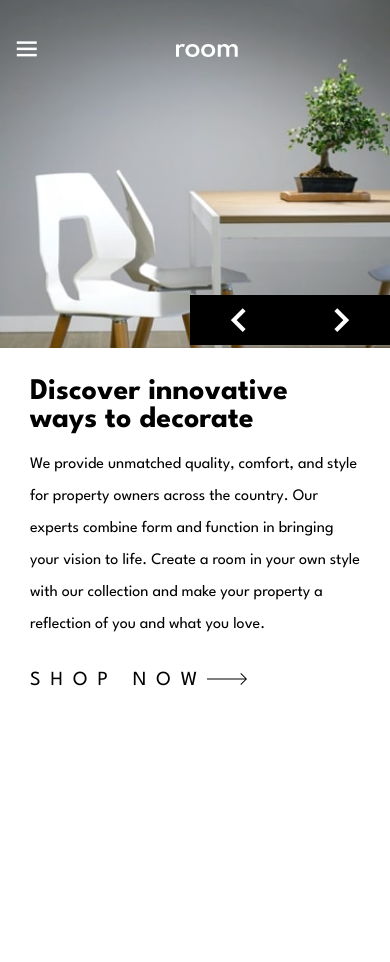
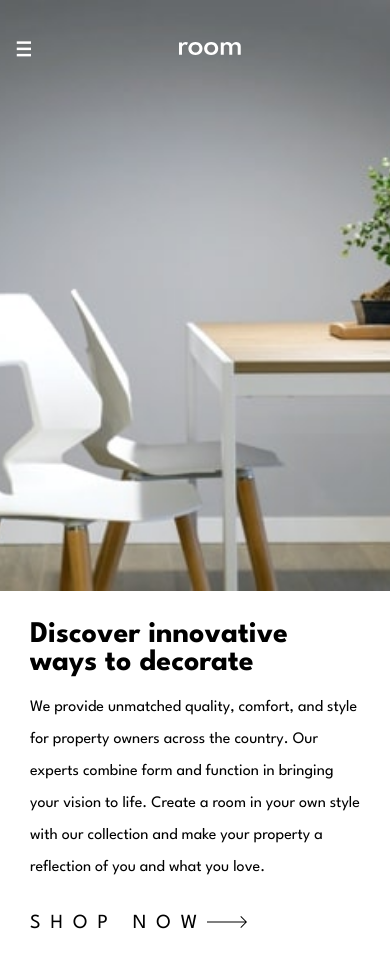
Before and after one commit to Lovethrech/room-homepage, a Vue app: page / in a window 390 px wide. Before the commit the page ends 844 px from the top, so only its background shows below. Built offline with nearby package versions, Linux system fonts and the light colour scheme.

Commit message:
updating the mobile design units

```diff
--- a/src/assets/main.css
+++ b/src/assets/main.css
@@ -18,6 +18,9 @@ body{
 }
 
 @media screen and (max-width:900px){
+  *{
+    overflow-y: auto;
+  }
   #app{
     height:100%;
   }
--- a/src/components/HeadSection.vue
+++ b/src/components/HeadSection.vue
@@ -22,6 +22,9 @@ import Nav from "@/components/Nav.vue";
 .section-one{
     width:60%;
     height:100%;
+}
+.nav-mobile{
+    display:none;
 }
 .section-one-image-desktop img{
     width:100%;
@@ -102,13 +105,19 @@ import Nav from "@/components/Nav.vue";
 
 @media screen and (max-width:900px) {
     .head-section-semi-ctn{
-        position:absolute;
+        position: relative;
+        z-index:1;
         display:flex;
         flex-direction: column;
     }
     .section-one{
         width:100%;
         height:70vh;
+    }
+    .nav-mobile{
+        display:flex;
+        position:absolute;
+        top:0;
     }
     .section-one-image-desktop img{
         display:none;
@@ -144,6 +153,7 @@ import Nav from "@/components/Nav.vue";
         height:41vh;
     }
     .nav {
+        position:absolute;
         width:100%;
         height: 10vh;
     }
@@ -173,6 +183,7 @@ import Nav from "@/components/Nav.vue";
 
             <div class="head-section-semi-ctn">
                 <div class="section-one">
+                    <Nav class="nav-mobile"></Nav>
                     <div class="section-one-image-desktop">
                         <img src="/public/desktop-image-hero-1.jpg" alt="" />
                     </div>
--- a/src/components/Nav.vue
+++ b/src/components/Nav.vue
@@ -49,10 +49,10 @@
         display:none;
     }
     .logo-image-ctn{
-        position:fixed;
+        /*position:fixed;
         top:5.2vh;
         left:25vw;
-        right:25vw;
+        right:25vw; */
         width:80%;
         padding-left:20vw;
     }
```
